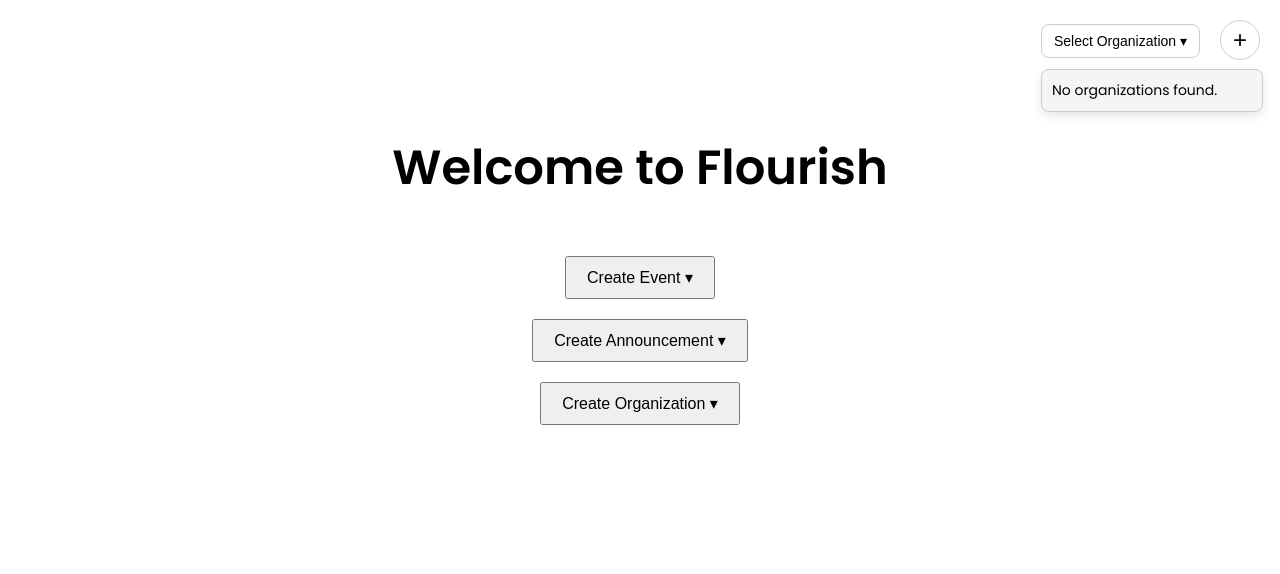
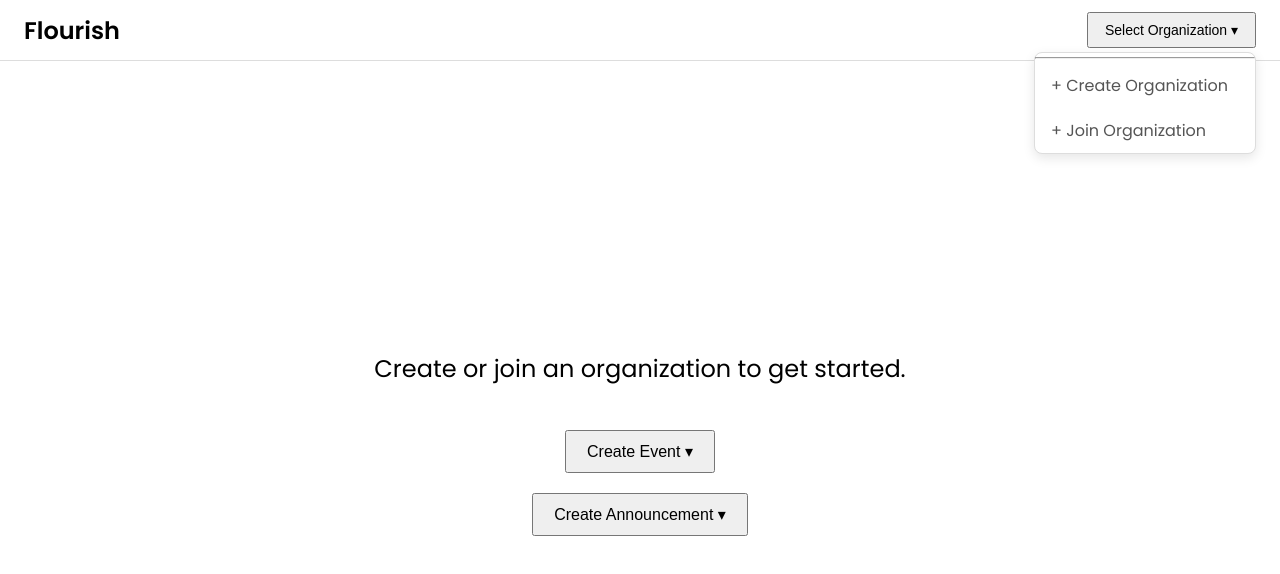
Before and after one commit to swalsh06/Flourish, a React (Create React App) app in the folder frontend/: page /home in a window 1280 px wide. Both pictures are taken after a click on the button "Select Organization ▾". Shown: the top 574 px of the page. Built offline with nearby package versions, Linux system fonts and the light colour scheme.

Commit message:
Organization creation functional, creator and organization properly stored to MongoDB

```diff
--- a/frontend/src/Home.js
+++ b/frontend/src/Home.js
@@ -4,10 +4,26 @@
     const [joinOpen, setJoinOpen] = useState(false);
     const [joinCode, setJoinCode] = useState("");
     const [joinName, setJoinName] = useState("");
+    const [orgSelectOpen, setOrgSelectOpen] = useState(false);
+    const [open, setOpen] = useState(false);
 
-    const [orgSelectOpen, setOrgSelectOpen] = useState(false);
+    const userId = localStorage.getItem("userId");
+    const [organizations, setOrganizations] = useState(() => {
+        const saved = localStorage.getItem("organizations");
+        try {
+            if (saved && saved.startsWith('[')) {
+                return JSON.parse(saved);
+            }
+        } catch (e) {
+            console.error("JSON Parse Error in Home.js:", e);
+        }
+        return [];
+    });
 
-    const [open, setOpen] = useState(false);
+    const [activeOrg, setActiveOrg] = useState(null);
+    const [dropdownOpen, setDropdownOpen] = useState(false);
+    const [showForm, setShowForm] = useState(null);
+
     const [orgName, setOrgName] = useState("");
     const [createdOrg, setCreatedOrg] = useState(null);
     const [eventOpen, setEventOpen] = useState(false);
@@ -25,25 +41,52 @@
         return Math.random().toString(36).substring(2, 8).toUpperCase();
     };
 
-    const handleJoin = () => {
-        if (!joinCode || !joinName) return;
-        // Verify code here (not implemented)
+    const handleCreate = async () => {
+        if (!orgName){
+            return;
+        }
+        const res = await fetch("http://localhost:5000/organizations/create", {
+            method: "POST",
+            headers: { "Content-Type": "application/json" },
+            body: JSON.stringify({ name: orgName, userId }),
+        });
+        if (res.ok) {
+            const newOrg = await res.json();
+            const updated = [...organizations, newOrg];
+            setOrganizations(updated);
+            localStorage.setItem("organizations", JSON.stringify(updated));
+            setActiveOrg(newOrg);
+            setOrgName("");
+            setShowForm(null);
+            setDropdownOpen(false);
+            setMessage(`Organization Created! Code: ${newOrg.code}`);
+        }
+    };
+
+
+    const handleJoin = async () => {
+        if (!joinCode){
+            return;
+        }
+        const res = await fetch("http://localhost:5000/organizations/join", {
+            method: "POST",
+            headers: { "Content-Type": "application/json" },
+            body: JSON.stringify({ code: joinCode, userId }),
+        });
+        if (res.ok) {
+            const joinedOrg = await res.json();
+            const updated = [...organizations, joinedOrg];
+            setOrganizations(updated);
+            localStorage.setItem("organizations", JSON.stringify(updated));
+            setActiveOrg(joinedOrg);
             setJoinCode("");
-        setJoinName("");
-        setJoinOpen(false);
-
+            setShowForm(null);
+            setDropdownOpen(false);
+            setMessage(`Successfully joined ${joinedOrg.name}!`);
+        } else {
+            const text = await res.text();
+            setMessage(text);
         }
-
-    const handleCreate = () => {
-        if (!orgName) return;
-
-        setCreatedOrg({
-            name: orgName,
-            code: generateCode()
-        });
-
-        setOrgName("");
-        setOpen(false);
     };
 
     const handleEventCreate = async () => {
@@ -110,292 +153,167 @@
     };
 
     return (
+        <div style={{ height: "100vh", background: "white" }}>
+            {/* Navbar */}
             <div style={{
-            height: "100vh",
+                display: "flex",
+                justifyContent: "space-between",
+                alignItems: "center",
+                padding: "12px 24px",
+                borderBottom: "1px solid #ddd",
+                position: "relative"
+            }}>
+                <h2 style={{ margin: 0 }}>Flourish</h2>
+
+                <div style={{ position: "relative" }}>
+                    <button
+                        onClick={() => { setDropdownOpen(!dropdownOpen); setShowForm(null); }}
+                        style={{ padding: "8px 16px", fontSize: "14px", cursor: "pointer" }}
+                    >
+                        {activeOrg ? activeOrg.name : "Select Organization"} ▾
+                    </button>
+
+                    {dropdownOpen && (
+                        <div style={{
+                            position: "absolute",
+                            right: 0,
+                            top: "110%",
                             background: "white",
+                            border: "1px solid #ddd",
+                            borderRadius: "8px",
+                            minWidth: "220px",
+                            boxShadow: "0 4px 12px rgba(0,0,0,0.1)",
+                            zIndex: 100
+                        }}>
+                            {organizations.map(org => (
+                                <div
+                                    key={org._id}
+                                    onClick={() => { setActiveOrg(org); setDropdownOpen(false); }}
+                                    style={{
+                                        padding: "10px 16px",
+                                        cursor: "pointer",
+                                        background: activeOrg?._id === org._id ? "#f0f0f0" : "white",
+                                        fontWeight: activeOrg?._id === org._id ? "bold" : "normal"
+                                    }}
+                                >
+                                    {org.name}
+                                </div>
+                            ))}
+
+                            <hr style={{ margin: "4px 0" }} />
+
+                            {showForm === "create" ? (
+                                <div style={{ padding: "10px 16px", display: "flex", flexDirection: "column", gap: "8px" }}>
+                                    <input
+                                        placeholder="Organization name"
+                                        value={orgName}
+                                        onChange={e => setOrgName(e.target.value)}
+                                        style={{ padding: "6px", fontSize: "14px" }}
+                                    />
+                                    <button onClick={handleCreate}>Create</button>
+                                    <button onClick={() => setShowForm(null)}>Cancel</button>
+                                </div>
+                            ) : showForm === "join" ? (
+                                <div style={{ padding: "10px 16px", display: "flex", flexDirection: "column", gap: "8px" }}>
+                                    <input
+                                        placeholder="Enter org code"
+                                        value={joinCode}
+                                        onChange={e => setJoinCode(e.target.value)}
+                                        style={{ padding: "6px", fontSize: "14px" }}
+                                    />
+                                    {message && <p style={{ color: "red", fontSize: "12px", margin: 0 }}>{message}</p>}
+                                    <button onClick={handleJoin}>Join</button>
+                                    <button onClick={() => setShowForm(null)}>Cancel</button>
+                                </div>
+                            ) : (
+                                <>
+                                    <div onClick={() => setShowForm("create")} style={{ padding: "10px 16px", cursor: "pointer", color: "#555" }}>
+                                        + Create Organization
+                                    </div>
+                                    <div onClick={() => setShowForm("join")} style={{ padding: "10px 16px", cursor: "pointer", color: "#555" }}>
+                                        + Join Organization
+                                    </div>
+                                </>
+                            )}
+                        </div>
+                    )}
+                </div>
+            </div>
+
+            {/* Dashboard body */}
+            <div style={{
                 display: "flex",
                 flexDirection: "column",
                 alignItems: "center",
-            paddingTop: "100px",
-            fontSize: "24px"
+                justifyContent: "center",
+                height: "calc(100vh - 60px)",
+                fontSize: "24px",
+                gap: "20px"
             }}>
-            {/* Join button */}
-            <div style={{ position: "fixed", top: "20px", right: "20px" }}>
-                <button
-                    onClick={() => setJoinOpen(!joinOpen)}
-                    style={{
-                        width: "40px",
-                        height: "40px",
-                        borderRadius: "50%",
-                        fontSize: "24px",
-                        cursor: "pointer",
-                        border: "1px solid #ccc",
-                        background: "white",
-                        lineHeight: 1
-                    }}
-                >
-                    +
-                </button>
+                {activeOrg ? (
+                    <div style={{ textAlign: "center" }}>
+                        <h2>Welcome to {activeOrg.name}</h2>
+                        <p style={{ fontSize: "16px", color: "#666", marginTop: "-10px" }}>
+                            Org Code: <strong style={{ color: "#007bff" }}>{activeOrg.code}</strong>
+                        </p>
+                    </div>
+                ) : (
+                    <p>Create or join an organization to get started.</p>
+                )}
 
-            {/* Join popup */}
-            {joinOpen && (
-                <div style={{
-                    position: "absolute",
-                    top: "50px",
-                    right: "0",
-                    background: "#f5f5f5",
-                    border: "1px solid #ccc",
-                    borderRadius: "8px",
-                    padding: "15px",
-                    width: "250px",
-                    boxShadow: "0 4px 10px rgba(0,0,0,0.1)",
-                    display: "flex",
-                    flexDirection: "column",
-                    gap: "10px",
-                    zIndex: 10
-                }}>
-                    <input
-                        type="text"
-                        placeholder="Your name"
-                        value={joinName}
-                        onChange={(e) => setJoinName(e.target.value)}
-                        style={{
-                            padding: "8px",
-                            fontSize: "14px"
-                        }}
-                    />
-                    <input
-                        type="text"
-                        placeholder="Organization code"
-                        value={joinCode}
-                        onChange={(e) => setJoinCode(e.target.value)}
-                        style={{
-                            padding: "8px",
-                            fontSize: "14px"
-                        }}
-                    />
-                    <button onClick={handleJoin}>
-                        Join
-                    </button>
-                </div>
-            )}
-            </div>
-
-            {/*Org select dropdown*/}
-            <div style={{ position: "fixed", top: "24px", right: "80px", display: "flex", gap: "8px", alignItems: "center" }}>
-                <button
-                    onClick={() => setOrgSelectOpen(!orgSelectOpen)}
-                    style={{
-                        padding: "8px 12px",
-                        fontSize: "14px",
-                        cursor: "pointer",
-                        border: "1px solid #ccc",
-                        borderRadius: "8px",
-                        background: "white"
-                    }}
-                >
-                    Select Organization ▾
-                </button>
-
-                {orgSelectOpen && (
-                    <div style={{
-                        position: "absolute",
-                        top: "45px",
-                        left: "0",
-                        background: "#f5f5f5",
-                        border: "1px solid #ccc",
-                        borderRadius: "8px",
-                        padding: "10px",
-                        width: "200px",
-                        boxShadow: "0 4px 10px rgba(0,0,0,0.1)",
-                        display: "flex",
-                        flexDirection: "column",
-                        gap: "10px",
-                        zIndex: 10
-                    }}>
-                        <p style={{fontSize: "14px", color: "888", margin: 0}}>No organizations found.</p>
-
-                    </div>
-                )}
-            </div>
-
-            <h1>Welcome to Flourish</h1>
+                {message && <p style={{ color: "green", fontSize: "16px" }}>{message}</p>}
 
                 <button
                     onClick={() => setEventOpen(!eventOpen)}
-                style={{
-                    marginTop: "20px",
-                    padding: "10px 20px",
-                    fontSize: "16px",
-                    cursor: "pointer"
-                }}
+                    style={{ padding: "10px 20px", fontSize: "16px", cursor: "pointer" }}
                 >
                     Create Event ▾
                 </button>
 
-            <button
-                onClick={() => setAnnouncementOpen(!announcementOpen)}
-                style={{
-                    marginTop: "20px",
-                    padding: "10px 20px",
-                    fontSize: "16px",
-                    cursor: "pointer"
-                }}
-            >
-                Create Announcement ▾
-            </button>
-
-            {/* Dropdown container */}
-            <div style={{ position: "relative", marginTop: "20px" }}>
-
-                <button
-                    onClick={() => setOpen(!open)}
-                    style={{
-                        padding: "10px 20px",
-                        fontSize: "16px",
-                        cursor: "pointer"
-                    }}
-                >
-                    Create Organization ▾
-                </button>
-
-                {/* Dropdown */}
-                {open && (
-                    <div style={{
-                        position: "absolute",
-                        top: "45px",
-                        left: "0",
-                        background: "#f5f5f5",
-                        border: "1px solid #ccc",
-                        borderRadius: "8px",
-                        padding: "15px",
-                        width: "250px",
-                        boxShadow: "0 4px 10px rgba(0,0,0,0.1)",
-                        display: "flex",
-                        flexDirection: "column",
-                        gap: "10px",
-                        zIndex: 10
-                    }}>
-                        <input
-                            type="text"
-                            placeholder="Organization name"
-                            value={orgName}
-                            onChange={(e) => setOrgName(e.target.value)}
-                            style={{
-                                padding: "8px",
-                                fontSize: "14px"
-                            }}
-                        />
-
-                        <button onClick={handleCreate}>
-                            Create
-                        </button>
-                    </div>
-                )}
-            </div>
-
-            {message && (
-                <p style={{ marginTop: "10px", color: "green" }}>{message}</p>
-            )}
-
                 {eventOpen && (
                     <div style={{
-                    marginTop: "20px",
                         background: "#f5f5f5",
                         border: "1px solid #ccc",
                         borderRadius: "8px",
                         padding: "15px",
                         width: "300px",
-                    boxShadow: "0 4px 10px rgba(0,0,0,0.1)",
                         display: "flex",
                         flexDirection: "column",
                         gap: "10px"
                     }}>
-                    <input
-                        type="text"
-                        placeholder="Event name"
-                        value={eventName}
-                        onChange={(e) => setEventName(e.target.value)}
-                        style={{ padding: "8px", fontSize: "14px" }}
-                    />
-                    <input
-                        type="text"
-                        placeholder="Date"
-                        value={eventDate}
-                        onChange={(e) => setEventDate(e.target.value)}
-                        style={{ padding: "8px", fontSize: "14px" }}
-                    />
-                    <input
-                        type="text"
-                        placeholder="Description"
-                        value={eventDescription}
-                        onChange={(e) => setEventDescription(e.target.value)}
-                        style={{ padding: "8px", fontSize: "14px" }}
-                    />
-                    <input
-                        type="text"
-                        placeholder="Place"
-                        value={eventPlace}
-                        onChange={(e) => setEventPlace(e.target.value)}
-                        style={{ padding: "8px", fontSize: "14px" }}
-                    />
-                    <input
-                        type="text"
-                        placeholder="Time"
-                        value={eventTime}
-                        onChange={(e) => setEventTime(e.target.value)}
-                        style={{ padding: "8px", fontSize: "14px" }}
-                    />
-
+                        <input type="text" placeholder="Event name" value={eventName} onChange={(e) => setEventName(e.target.value)} style={{ padding: "8px", fontSize: "14px" }} />
+                        <input type="text" placeholder="Date" value={eventDate} onChange={(e) => setEventDate(e.target.value)} style={{ padding: "8px", fontSize: "14px" }} />
+                        <input type="text" placeholder="Description" value={eventDescription} onChange={(e) => setEventDescription(e.target.value)} style={{ padding: "8px", fontSize: "14px" }} />
+                        <input type="text" placeholder="Place" value={eventPlace} onChange={(e) => setEventPlace(e.target.value)} style={{ padding: "8px", fontSize: "14px" }} />
+                        <input type="text" placeholder="Time" value={eventTime} onChange={(e) => setEventTime(e.target.value)} style={{ padding: "8px", fontSize: "14px" }} />
                         <button onClick={handleEventCreate}>Create</button>
                     </div>
                 )}
 
+                <button
+                    onClick={() => setAnnouncementOpen(!announcementOpen)}
+                    style={{ padding: "10px 20px", fontSize: "16px", cursor: "pointer" }}
+                >
+                    Create Announcement ▾
+                </button>
+
                 {announcementOpen && (
                     <div style={{
-                    marginTop: "20px",
                         background: "#f5f5f5",
                         border: "1px solid #ccc",
                         borderRadius: "8px",
                         padding: "15px",
                         width: "300px",
-                    boxShadow: "0 4px 10px rgba(0,0,0,0.1)",
                         display: "flex",
                         flexDirection: "column",
                         gap: "10px"
                     }}>
-                    <input
-                        type="text"
-                        placeholder="Announcement title"
-                        value={announcementTitle}
-                        onChange={(e) => setAnnouncementTitle(e.target.value)}
-                        style={{ padding: "8px", fontSize: "14px" }}
-                    />
-                    <input
-                        type="text"
-                        placeholder="Announcement message"
-                        value={announcementMessage}
-                        onChange={(e) => setAnnouncementMessage(e.target.value)}
-                        style={{ padding: "8px", fontSize: "14px" }}
-                    />
-
+                        <input type="text" placeholder="Announcement title" value={announcementTitle} onChange={(e) => setAnnouncementTitle(e.target.value)} style={{ padding: "8px", fontSize: "14px" }} />
+                        <input type="text" placeholder="Announcement message" value={announcementMessage} onChange={(e) => setAnnouncementMessage(e.target.value)} style={{ padding: "8px", fontSize: "14px" }} />
                         <button onClick={handleAnnouncementCreate}>Create</button>
                     </div>
                 )}
-
-            {/* Output */}
-            {createdOrg && (
-                <div style={{
-                    marginTop: "40px",
-                    padding: "15px",
-                    border: "1px solid black",
-                    borderRadius: "8px"
-                }}>
-                    <p><strong>Organization:</strong> {createdOrg.name}</p>
-                    <p><strong>Code:</strong> {createdOrg.code}</p>
             </div>
-            )}
-
         </div>
     );
 }
```
Also changed, not shown: frontend/src/Login.js (+20 -4 lines), 2 other files (tests, documents, lock files or other folders). Lines whose indentation alone changed are shown as unchanged.
